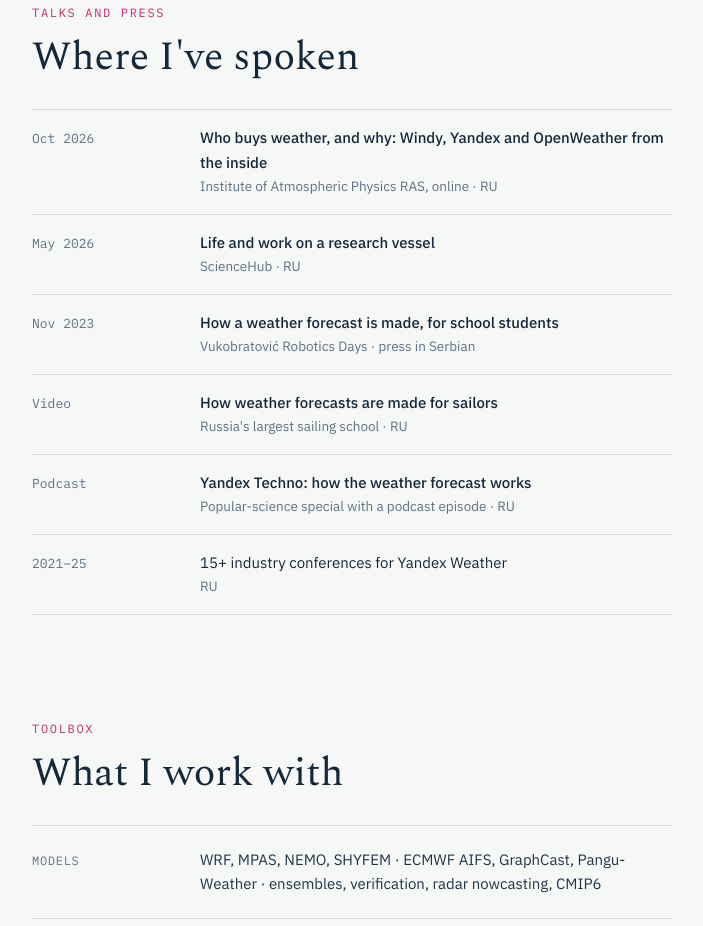
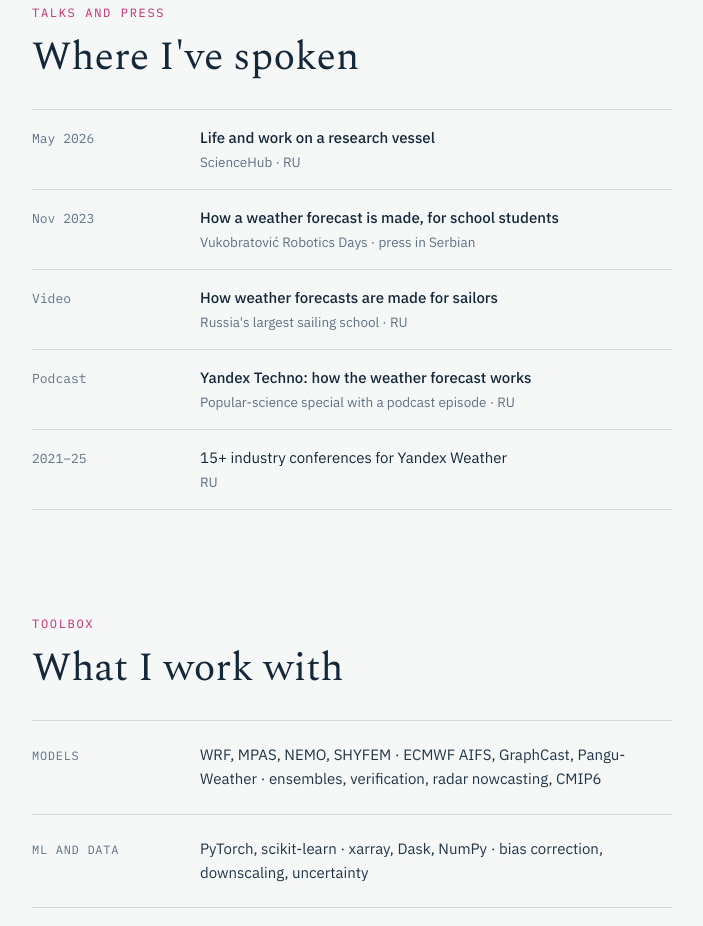
Before and after one commit to idrigo/iamdrigo, a plain HTML site: page index.html in a window 1280 px wide. Shown: the part 4154-5080 px from the top of the page, without its empty margins (288-991 px from the left). Drawn offline with nearby package versions, Linux system fonts and the light colour scheme.

Commit message:
Remove IAP RAS talk
Co-Authored-By: Claude Opus 5.5 <noreply@anthropic.com>

```diff
--- a/index.html
+++ b/index.html
@@ -339,11 +339,6 @@
       <h2>Where I've spoken</h2>
       <ul class="talks reveal">
         <li>
-          <span class="talk-date">Oct 2026</span>
-          <a href="https://ifaran.ru/ru/seminars/14535" rel="noopener">Who buys weather, and why: Windy, Yandex and OpenWeather from the inside</a>
-          <span class="talk-where">Institute of Atmospheric Physics RAS, online · RU</span>
-        </li>
-        <li>
           <span class="talk-date">May 2026</span>
           <a href="https://sciencehub.site/en/events/life-and-work-on-a-research-vessel-first-person-accounts" rel="noopener">Life and work on a research vessel</a>
           <span class="talk-where">ScienceHub · RU</span>
```
Also changed, not shown: llms.txt.
